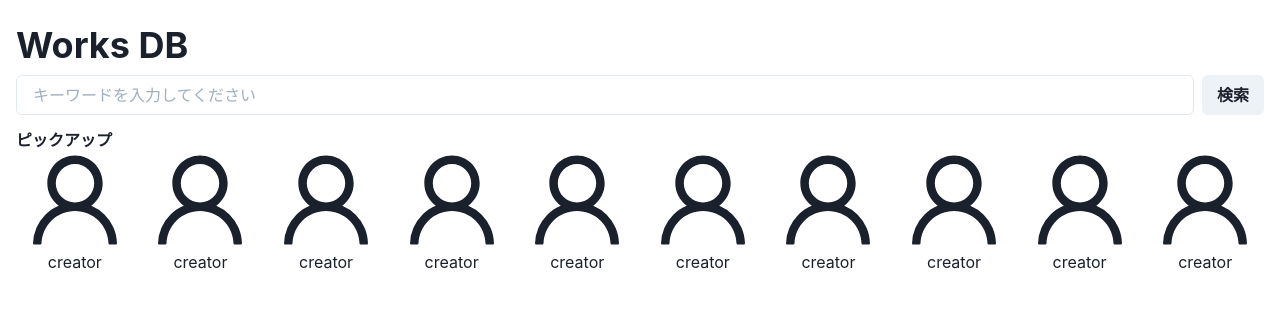
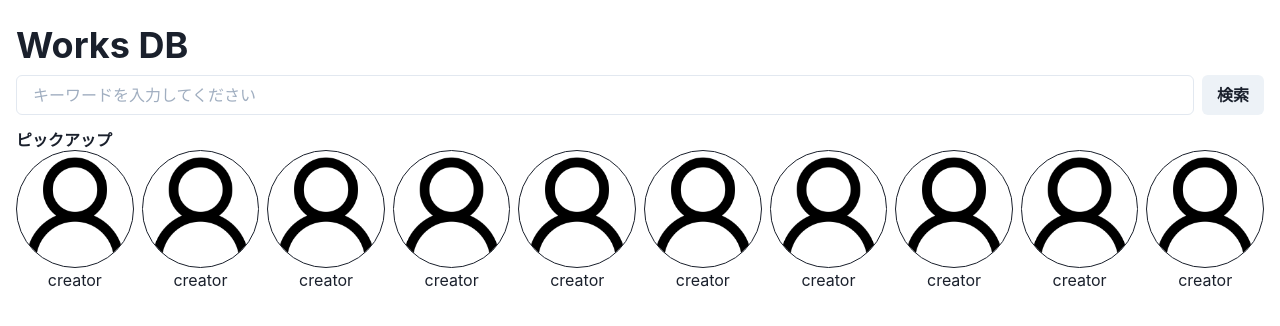
Before and after one commit to team-vinu/works-db, a React (Vite) app in the folder web/: page / in a window 1280 px wide. Shown: the top 326 px of the page. Built offline with nearby package versions, Linux system fonts and the light colour scheme; the HTML template or start-up script is replaced by a standard one.

Commit message:
update components

```diff
--- a/web/src/App.tsx
+++ b/web/src/App.tsx
@@ -1,12 +1,20 @@
 import { useState } from "react";
-import SearchForm from "./components/Search-form";
-import Card from "./components/Card";
 import { Image, Text, Box, Button, ChakraProvider, Heading, Input, HStack, Icon, Center, Container, styled, Circle } from "@chakra-ui/react";
 import { UserOutlined } from "@ant-design/icons";
-import user from "../node_modules/@ant-design/icons-svg/inline-svg/outlined/user.svg";
 import CreatorListItem from "./components/Creator-list-item";
+import UserIcon from "./images/user.png"
+import CreatorList, { CreatorProps } from "./components/Creator-list";
 
 function App() {
+    const pickupCreators: CreatorProps[] = [];
+    for(let i = 0; i < 10; i++) {
+        const creator: CreatorProps = {
+            name: "creator",
+            img: UserIcon,
+        };
+        pickupCreators.push(creator)
+    }
+
     return (
         <ChakraProvider>
             <Box m="4">
@@ -18,23 +26,10 @@ function App() {
                     </Box>
                 </Box>
 
-                <Box mb="4">
-                    <Heading as="h2" size="sm">ピックアップ</Heading>
-                    <HStack overflow="scroll">
-                        {(() => {
-                            const items = [];
-                            for(let i = 0; i < 10; i++) {
-                                items.push(
-                                    <CreatorListItem
-                                        key={i}
-                                        name="creator"
-                                    />
-                                );
-                            }
-                            return items;
-                        })()}
-                    </HStack>
-                </Box>
+                <CreatorList
+                    title="ピックアップ"
+                    creatorPropsArray={ pickupCreators }
+                />
             </Box>
         </ChakraProvider>
         /*
--- a/web/src/components/Creator-list-item.tsx
+++ b/web/src/components/Creator-list-item.tsx
@@ -1,10 +1,10 @@
-import React from "react";
-import { Container, Circle, Text } from "@chakra-ui/react"
+import { Image, Container, Circle, Text } from "@chakra-ui/react"
 import { UserOutlined } from "@ant-design/icons";
 
 type Props = {
     key: number,
     name: string,
+    img: string,
 };
 
 const CreatorListItem = (props: Props): JSX.Element => {
@@ -14,11 +14,11 @@ const CreatorListItem = (props: Props): JSX.Element => {
             key={ props.key }
             p="0"
         >
-            <Circle>
-                <UserOutlined
-                    style={{fontSize: "100px"}}
-                />
-            </Circle>
+            <Image
+                src={ props.img }
+                borderRadius="full"
+                border="1px"
+            />
             <Text>{ props.name }</Text>
         </Container>
     );
--- a/web/src/components/Creator-list.tsx
+++ b/web/src/components/Creator-list.tsx
@@ -2,7 +2,7 @@ import React from "react";
 import { Heading, Box, HStack, Container, Circle, Text } from "@chakra-ui/react"
 import CreatorListItem from "./Creator-list-item";
 
-type CreatorProps = {
+export type CreatorProps = {
     name: string,
     img: string,
 }
@@ -15,7 +15,7 @@ type Props = {
 const CreatorList = (props: Props) : JSX.Element => {
     return (
         <Box>
-            <Heading as="h2" size="sm">props.title</Heading>
+            <Heading as="h2" size="sm">{ props.title }</Heading>
             <HStack overflow="scroll">
                 {(() => {
                     const items = [];
@@ -24,6 +24,7 @@ const CreatorList = (props: Props) : JSX.Element => {
                             <CreatorListItem
                                 key={ i }
                                 name={ props.creatorPropsArray[i].name }
+                                img={ props.creatorPropsArray[i].img }
                             />
                         );
                     }
```
Also changed, not shown: web/src/components/Card.tsx (deleted, +0 -15 lines), web/src/components/Search-form.tsx (deleted, +0 -22 lines), web/src/images/user.png (added), web/src/images/user.svg (deleted).
